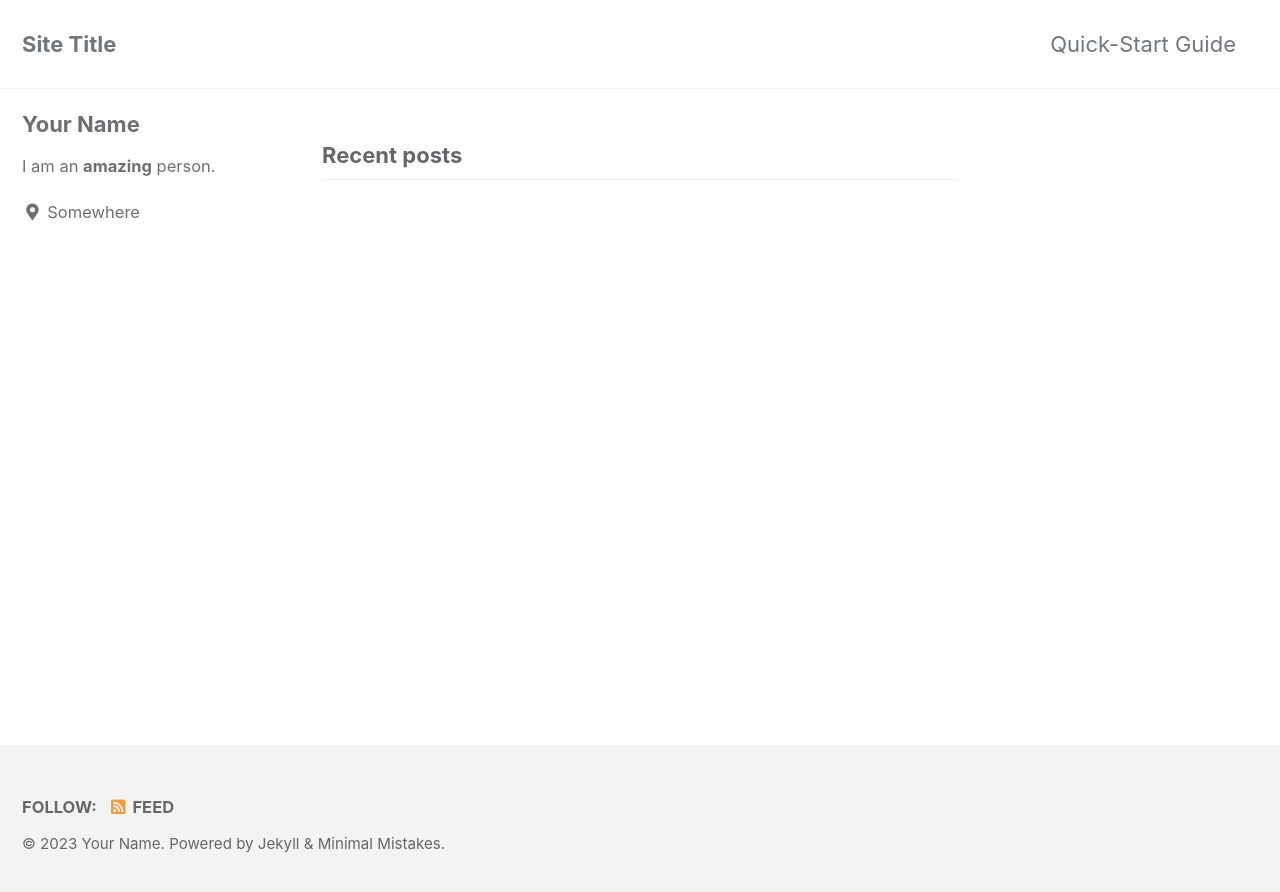
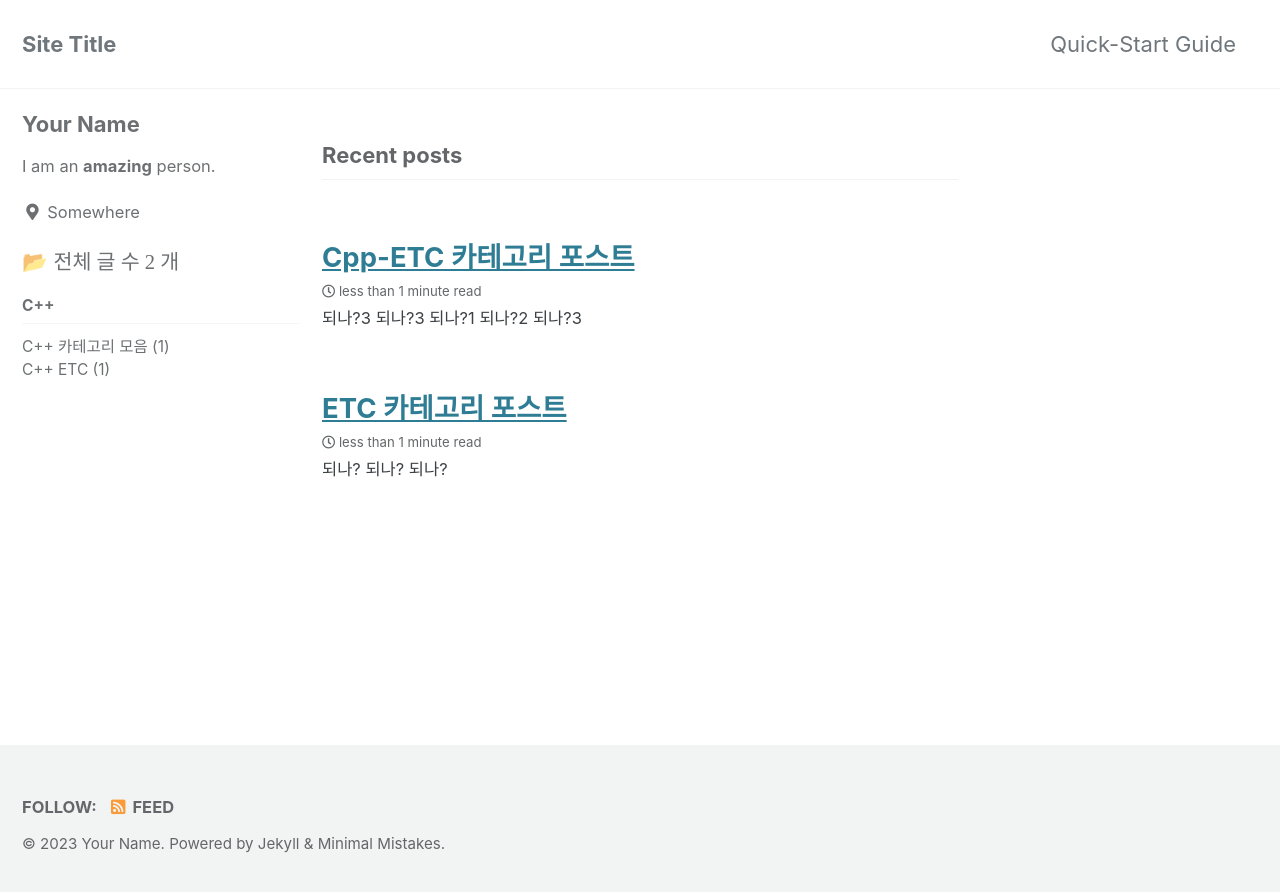
Before and after one commit to icewan1399/icewan1399.github.io, a Jekyll site: the page built from index.html, in a window 1280 px wide. Shown: the top 892 px of the page. Built offline with Jekyll 4.4.1, drawn with Linux system fonts in a browser that asks for light colours; cached includes are drawn as plain includes; the list of posts is cut into pages by our own code.

Commit message:
사이드바 추가 카테고리에 따라 포스트가 사이드바에 정렬되도록 함

```diff
--- a/_config.yml
+++ b/_config.yml
@@ -290,3 +290,4 @@ defaults:
       comments: # true
       share: true
       related: true
+      sidebar_main: true
--- /dev/null
+++ b/_includes/my-page-major-category.html
@@ -0,0 +1,4 @@
+***
+
+{% assign posts = site.categories.[major_category_name] %}
+{% for post in posts %} {% include archive-single.html type=page.entries_layout %} {% endfor %}
--- /dev/null
+++ b/_includes/my-sidebar-major-category.html
@@ -0,0 +1,7 @@
+{% assign page_directory = "/categories/" %}
+
+{% for category in site.categories %}
+  {% if category[0] == {{major_category_name}} %}
+    <li><a href="{{page_directory}}{{category_href}}" class="">{{sidebar_category_title}} ({{category[1].size}})</a></li>
+  {% endif %}
+{% endfor %}
--- /dev/null
+++ b/_includes/my-sidebar-major-sub-category.html
@@ -0,0 +1,11 @@
+{% assign major_category = site.categories.[major_category_name] %}
+{% assign page_directory = "/categories/" %}
+{% assign count = 0 %}
+
+{% for post in major_category %}
+  {% if post.categories contains sub_category_name %}
+    {% assign count = count | plus: 1 %}
+  {% endif %}
+{% endfor %}
+
+<li><a href="{{page_directory}}{{category_href}}" class="">{{sidebar_category_title}}({{ count }})</a></li>
--- /dev/null
+++ b/_includes/nav_list_main.html
@@ -0,0 +1,38 @@
+<!--전체 글 수를 세기 위한 연산. sum 변수에 전체 글 수 저장-->
+
+{% assign sum = site.posts | size %}
+
+<nav class="nav__list">
+  <input id="ac-toc" name="accordion-toc" type="checkbox" />
+  <label for="ac-toc">{{ site.data.ui-text[site.locale].menu_label }}</label>
+  <ul class="nav__items" id="category_tag_menu">
+      <!--전체 글 수-->
+      <li>
+            <!--여기서 font-family를 수정하여 폰트변경가능 -->
+            📂 <span style="font-family:'Cafe24Oneprettynight';">전체 글 수</style> <span style="font-family:'Coming Soon';">{{sum}}</style> <span style="font-family:'Cafe24Oneprettynight';">개</style>
+      </li>
+      <li>
+        <!-- C++ ==============================================================================================================-->
+        <span class="nav__sub-title">C++</span>
+             <!-- C++ 카테고리 모음=============================================================================================-->
+            <ul>
+                {% assign sidebar_category_title  = "C++ 카테고리 모음 "  %}
+                {% assign category_href           = "cpp"                %}
+
+                {% assign major_category_name     = "Cpp"                %}
+
+                {% include my-sidebar-major-category.html %}
+            </ul>
+            <!-- C++ ETC ======================================================================================================-->
+            <ul>
+                {% assign sidebar_category_title  = "C++ ETC "  %}
+                {% assign category_href           = "cpp-etc"   %}
+
+                {% assign major_category_name     = "Cpp"       %}
+                {% assign sub_category_name       = "ETC"       %}
+
+                {% include my-sidebar-major-sub-category.html %}
+            </ul>
+        <!-- 새로운 대분류 추가=================================================================================================-->
+  </ul>
+</nav>
--- a/_includes/sidebar.html
+++ b/_includes/sidebar.html
@@ -15,5 +15,10 @@
       {% include nav_list nav=page.sidebar.nav %}
     {% endif %}
   {% endif %}
+
+  {% if page.sidebar_main %}
+    {% include nav_list_main.html %}
+  {% endif %}
+
   </div>
 {% endif %}
--- /dev/null
+++ b/_posts/cpp/2023-11-09-test.md
@@ -0,0 +1,17 @@
+---
+title:  "ETC 카테고리 포스트"
+
+categories:
+  - ETC
+
+toc: true
+toc_sticky: true
+
+date: 2023-11-09
+last_modified_at: 2023-11-09
+---
+
+
+### 되나?
+### 되나?
+### 되나?
--- /dev/null
+++ b/_posts/cpp/etc/2023-11-09-test.md
@@ -0,0 +1,21 @@
+---
+title:  "Cpp-ETC 카테고리 포스트"
+
+categories:
+  - Cpp
+  - ETC
+
+toc: true
+toc_sticky: true
+
+date: 2023-11-09
+last_modified_at: 2023-11-09
+---
+
+
+# 되나?3
+## 되나?3
+### 되나?1
+### 되나?2
+### 되나?3
+<img src="https://onedrive.live.com/embed?resid=50A27D3CFB8A8BA2%21107&authkey=%21AMRyBk15fLfArxk&width=259&height=194" width="259" height="194" />
--- a/index.html
+++ b/index.html
@@ -1,4 +1,5 @@
 ---
 layout: home
+sidebar_main: true
 author_profile: true
 ---
```
Also changed, not shown: _includes/my-page-major-sub-category.html (added, +8 -0 lines), _pages/categories/category-cpp-etc.md (added, +12 -0 lines), _pages/categories/category-cpp.md (added, +10 -0 lines).
